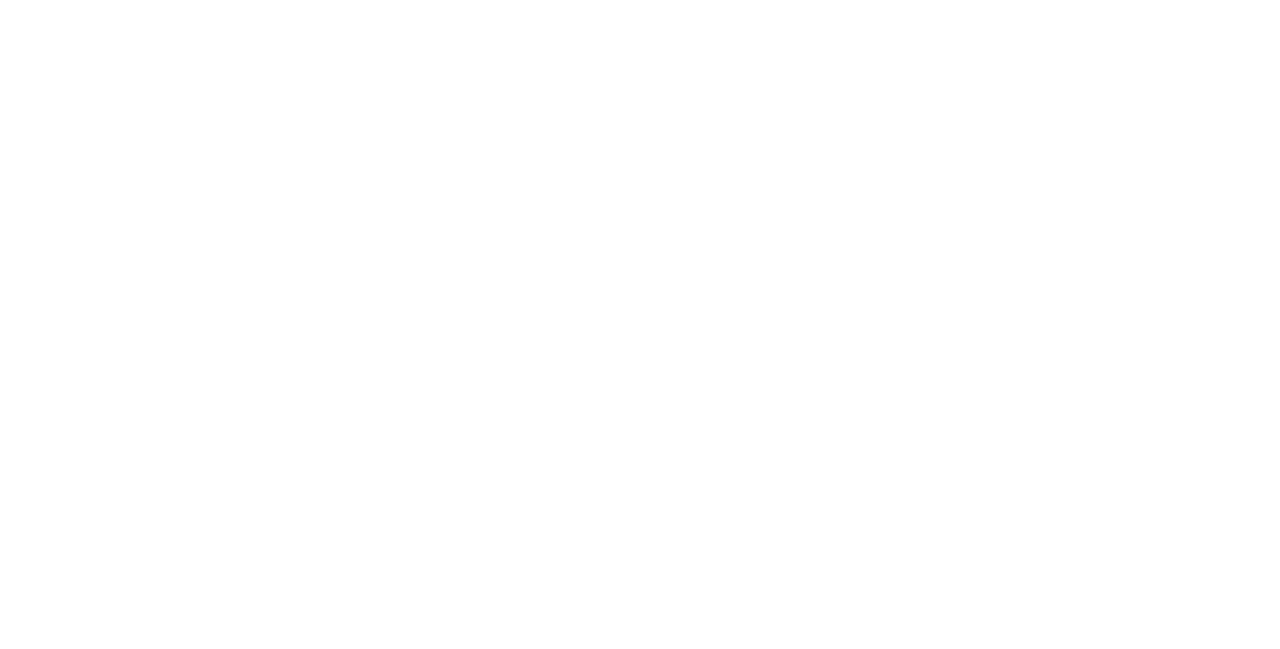
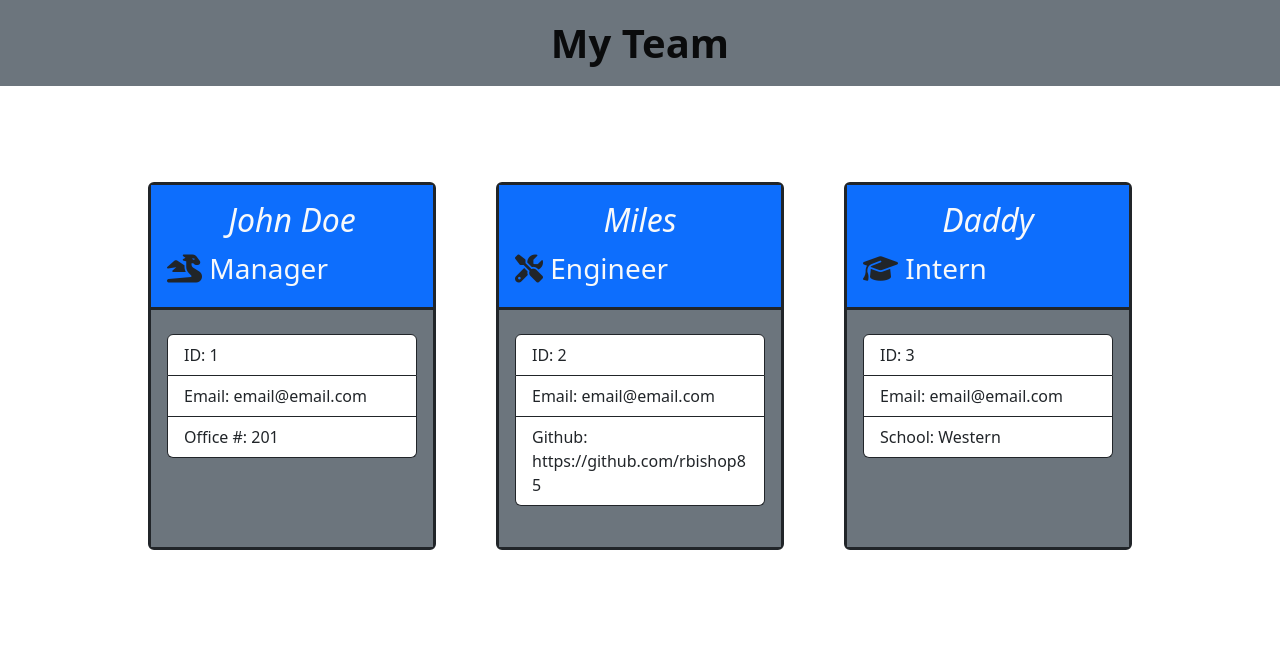
Before and after one commit to rbishop85/team-profile-generator, a website: page html-template.html in a window 1280 px wide. Drawn offline with nearby package versions, Linux system fonts and the light colour scheme.

Commit message:
html template done

```diff
--- a/html-template.html
+++ b/html-template.html
@@ -5,8 +5,61 @@
     <meta http-equiv="X-UA-Compatible" content="IE=edge">
     <meta name="viewport" content="width=device-width, initial-scale=1.0">
     <title>Team Profile</title>
+
+    <script src="https://kit.fontawesome.com/49fc406ccc.js" crossorigin="anonymous"></script>
+
+    <link href="https://cdn.jsdelivr.net/npm/bootstrap@5.2.0/dist/css/bootstrap.min.css" rel="stylesheet" integrity="sha384-gH2yIJqKdNHPEq0n4Mqa/HGKIhSkIHeL5AyhkYV8i59U5AR6csBvApHHNl/vI1Bx" crossorigin="anonymous">
 </head>
 <body>
+    <header>
+        <nav class="navbar bg-secondary">
+            <div class="container-fluid">
+                <a class="navbar-brand mx-auto fs-1 fw-bold" href="#">My Team</a>
+            </div>
+        </nav>
+    </header>
+
+    <main>
+        <div class="container p-5 d-flex flex-wrap justify-content-around">
+
+            <div class="card my-5 mx-4 border border-dark border-3" style="width: 18rem; height: 23rem">
+                <div class="card-body bg-primary text-light">
+                    <h5 class="card-title text-center fs-2 fst-italic">John Doe</h5>
+                    <p class="card-text fs-3"><i class="fa-solid fa-dragon fa-beat text-dark"></i> Manager</p>
+                </div>
+                <ul class="list-group bg-secondary py-4 px-3 rounded-0" style="height: 15rem">
+                    <li class="list-group-item rounded-top border-dark">ID: 1</li>
+                    <li class="list-group-item border-dark">Email: email@email.com</li>
+                    <li class="list-group-item border-dark rounded-bottom">Office #: 201</li>
+                </ul>
+            </div>
+
+            <div class="card my-5 mx-4 border border-dark border-3" style="width: 18rem; height: 23rem">
+                <div class="card-body bg-primary text-light">
+                    <h5 class="card-title text-center fs-2 fst-italic">Miles</h5>
+                    <p class="card-text fs-3"><i class="fa-solid fa-screwdriver-wrench fa-beat text-dark"></i> Engineer</p>
+                </div>
+                <ul class="list-group bg-secondary py-4 px-3 rounded-0" style="height: 15rem">
+                    <li class="list-group-item rounded-top border-dark">ID: 2</li>
+                    <li class="list-group-item border-dark">Email: email@email.com</li>
+                    <li class="list-group-item border-dark rounded-bottom">Github: https://github.com/rbishop85</li>
+                </ul>
+            </div>
+
+            <div class="card my-5 mx-4 border border-dark border-3" style="width: 18rem; height: 23rem">
+                <div class="card-body bg-primary text-light">
+                    <h5 class="card-title text-center fs-2 fst-italic">Daddy</h5>
+                    <p class="card-text fs-3"><i class="fa-solid fa-graduation-cap fa-beat text-dark"></i> Intern</p>
+                </div>
+                <ul class="list-group bg-secondary py-4 px-3 rounded-0" style="height: 15rem">
+                    <li class="list-group-item rounded-top border-dark">ID: 3</li>
+                    <li class="list-group-item border-dark">Email: email@email.com</li>
+                    <li class="list-group-item border-dark rounded-bottom">School: Western</li>
+                </ul>
+            </div>
+
+        </div>
+    </main>
 
 </body>
 </html>
```
